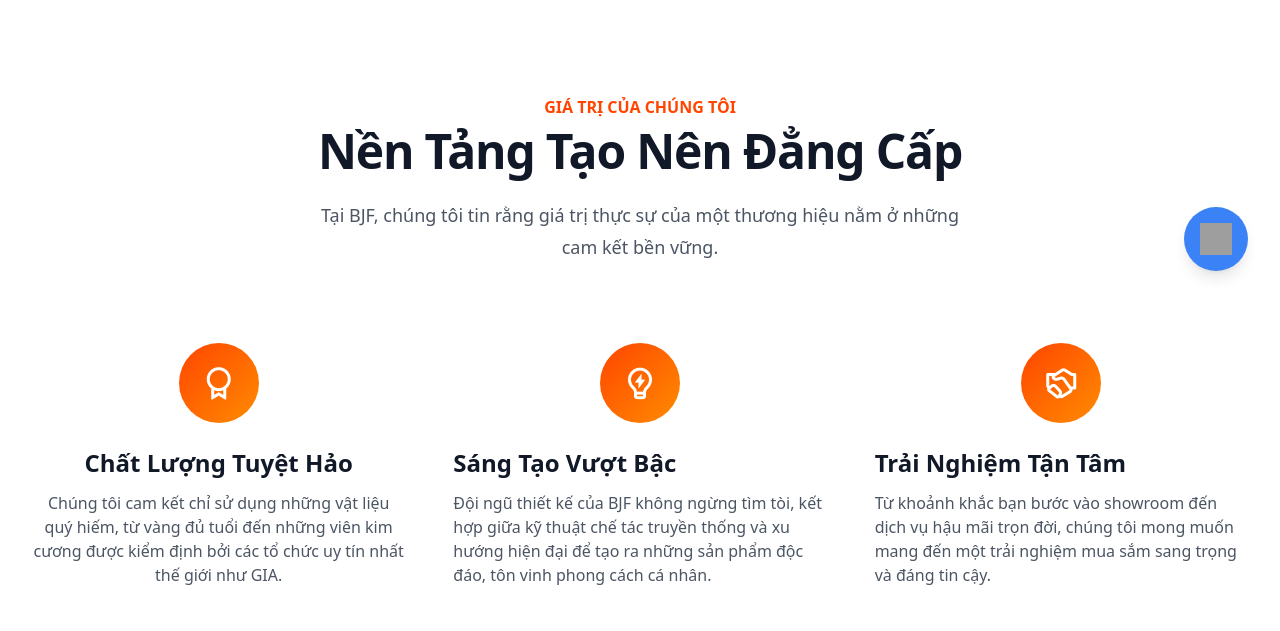
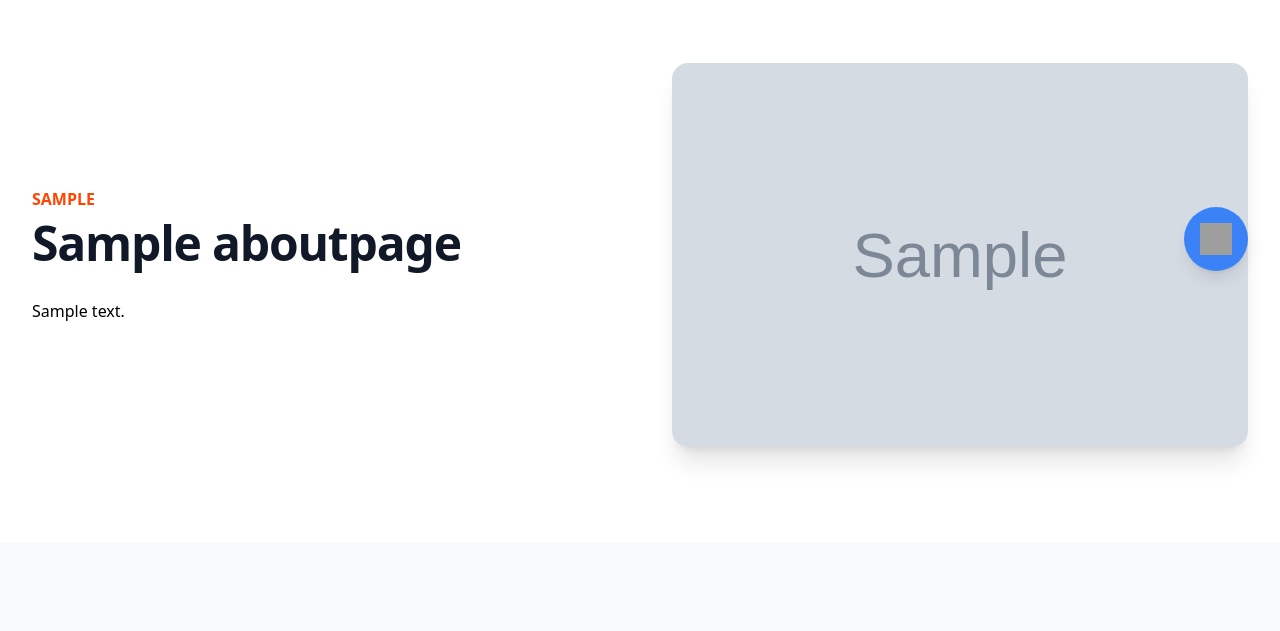
Before and after one commit to tunglb94/bjf-jewelry-store, a Django app: page /ve-chung-toi/ in a window 1280 px wide; the page is wider, and only the part inside the window is pictured. Shown: the part 497-1128 px from the top of that part. Run offline with Django 4.2, Linux system fonts and the light colour scheme; tables that the repository leaves empty hold one stand-in row (values such as "Sample post"); grey boxes marked "Sample" are stand-in pictures; some libraries are stand-ins or nearby versions; grey boxes are pictures that could not be loaded.

Commit message:
Fix About Us admin registration

```diff
--- a/templates/store/about.html
+++ b/templates/store/about.html
@@ -5,73 +5,89 @@
 {% block content %}
 <div class="relative bg-gray-900">
     <div class="absolute inset-0">
-        <img class="w-full h-full object-cover" src="https://images.unsplash.com/photo-1588444650739-fa1968691513?q=80&w=2070&auto=format&fit=crop" alt="Xưởng chế tác trang sức BJF">
+        {% if about_page.hero_image %}
+            <img class="w-full h-full object-cover" src="{{ about_page.hero_image.url }}" alt="Xưởng chế tác trang sức BJF">
+        {% else %}
+            <img class="w-full h-full object-cover" src="https://images.unsplash.com/photo-1588444650739-fa1968691513?q=80&w=2070&auto=format&fit=crop" alt="Xưởng chế tác trang sức BJF">
+        {% endif %}
         <div class="absolute inset-0 bg-black opacity-60"></div>
     </div>
     <div class="relative max-w-7xl mx-auto py-32 px-6 lg:px-8 text-center text-white">
-        <h1 class="text-5xl md:text-7xl font-bold tracking-tight">Câu Chuyện Về BJF</h1>
-        <p class="mt-6 text-xl md:text-2xl max-w-3xl mx-auto">Nơi mỗi tuyệt tác không chỉ là trang sức, mà là di sản của đam mê và sự tinh xảo.</p>
+        <h1 class="text-5xl md:text-7xl font-bold tracking-tight">{{ about_page.hero_title }}</h1>
+        <p class="mt-6 text-xl md:text-2xl max-w-3xl mx-auto">{{ about_page.hero_subtitle }}</p>
     </div>
 </div>
 
 <section class="py-24 bg-white">
     <div class="max-w-7xl mx-auto px-6 lg:px-8">
-        <div class="text-center">
-            <p class="font-semibold text-primary uppercase">Giá Trị Của Chúng Tôi</p>
-            <h2 class="mt-2 text-4xl font-bold tracking-tight text-gray-900 sm:text-5xl">Nền Tảng Tạo Nên Đẳng Cấp</h2>
-            <p class="mt-6 text-lg leading-8 text-gray-600 max-w-2xl mx-auto">Tại BJF, chúng tôi tin rằng giá trị thực sự của một thương hiệu nằm ở những cam kết bền vững.</p>
-        </div>
-        <div class="mt-20 grid grid-cols-1 md:grid-cols-3 gap-12">
-            <div class="text-center">
-                <div class="w-20 h-20 mx-auto mb-6 gradient-bg rounded-full flex items-center justify-center">
-                    <i class="ri-award-line text-4xl text-white"></i>
-                </div>
-                <h3 class="text-2xl font-semibold text-gray-900 mb-3">Chất Lượng Tuyệt Hảo</h3>
-                <p class="text-gray-600">Chúng tôi cam kết chỉ sử dụng những vật liệu quý hiếm, từ vàng đủ tuổi đến những viên kim cương được kiểm định bởi các tổ chức uy tín nhất thế giới như GIA.</p>
+        <div class="grid grid-cols-1 lg:grid-cols-2 gap-16 items-center">
+            <div class="lg:pr-8">
+                <p class="font-semibold text-primary uppercase">{{ about_page.philosophy_tagline }}</p>
+                <h2 class="mt-2 text-4xl font-bold tracking-tight text-gray-900 sm:text-5xl">{{ about_page.philosophy_title }}</h2>
+                <p class="mt-8 text-lg text-gray-600">{{ about_page.philosophy_content|linebreaks }}</p>
             </div>
-            <div>
-                <div class="w-20 h-20 mx-auto mb-6 gradient-bg rounded-full flex items-center justify-center">
-                    <i class="ri-lightbulb-flash-line text-4xl text-white"></i>
-                </div>
-                <h3 class="text-2xl font-semibold text-gray-900 mb-3">Sáng Tạo Vượt Bậc</h3>
-                <p class="text-gray-600">Đội ngũ thiết kế của BJF không ngừng tìm tòi, kết hợp giữa kỹ thuật chế tác truyền thống và xu hướng hiện đại để tạo ra những sản phẩm độc đáo, tôn vinh phong cách cá nhân.</p>
-            </div>
-            <div>
-                <div class="w-20 h-20 mx-auto mb-6 gradient-bg rounded-full flex items-center justify-center">
-                    <i class="ri-shake-hands-line text-4xl text-white"></i>
-                </div>
-                <h3 class="text-2xl font-semibold text-gray-900 mb-3">Trải Nghiệm Tận Tâm</h3>
-                <p class="text-gray-600">Từ khoảnh khắc bạn bước vào showroom đến dịch vụ hậu mãi trọn đời, chúng tôi mong muốn mang đến một trải nghiệm mua sắm sang trọng và đáng tin cậy.</p>
+            <div class="h-96 w-full">
+                {% if about_page.philosophy_image %}
+                    <img class="h-full w-full object-cover rounded-2xl shadow-xl" src="{{ about_page.philosophy_image.url }}" alt="Triết lý của BJF">
+                {% else %}
+                     <img class="h-full w-full object-cover rounded-2xl shadow-xl" src="https://images.unsplash.com/photo-1611859421235-9a67445a6534?q=80&w=2070" alt="Triết lý của BJF">
+                {% endif %}
             </div>
         </div>
     </div>
 </section>
 
-<section class="bg-gray-50 overflow-hidden">
-    <div class="max-w-7xl mx-auto">
-        <div class="grid grid-cols-1 lg:grid-cols-2">
-            <div class="p-8 md:p-12 lg:p-16 flex flex-col justify-center">
-                <p class="font-semibold text-primary uppercase">Nghệ Thuật Chế Tác</p>
-                <h2 class="mt-2 text-4xl font-bold tracking-tight text-gray-900 sm:text-5xl">Từ Ý Tưởng Đến Tuyệt Tác</h2>
-                <p class="mt-6 text-lg leading-8 text-gray-600">Mỗi sản phẩm tại BJF là kết tinh của một quy trình chế tác tỉ mỉ, đòi hỏi hàng trăm giờ lao động của những người thợ kim hoàn bậc thầy. Chúng tôi bắt đầu với bản phác thảo 2D, dựng mô hình 3D chi tiết, sau đó lựa chọn từng viên đá quý hoàn hảo và cuối cùng là hoàn thiện sản phẩm bằng tay để đảm bảo độ chính xác và vẻ đẹp hoàn mỹ nhất.</p>
+<section class="py-24 bg-gray-50">
+    <div class="max-w-7xl mx-auto px-6 lg:px-8">
+        <div class="text-center">
+            <h2 class="text-4xl font-bold tracking-tight text-gray-900 sm:text-5xl">{{ about_page.history_title }}</h2>
+            <p class="mt-6 text-lg leading-8 text-gray-600 max-w-2xl mx-auto">{{ about_page.history_subtitle }}</p>
+        </div>
+        <div class="mt-20 space-y-16">
+            <div class="relative flex items-center">
+                <div class="hidden md:block w-1/2 pr-8">
+                    {% if about_page.milestone1_image %}
+                    <img src="{{ about_page.milestone1_image.url }}" class="rounded-2xl shadow-xl w-full object-cover" alt="{{ about_page.milestone1_year }}">
+                    {% endif %}
+                </div>
+                <div class="hidden md:block absolute h-full border-l-2 border-primary left-1/2 transform -translate-x-1/2"></div>
+                <div class="bg-primary w-8 h-8 rounded-full absolute left-1/2 transform -translate-x-1/2 flex items-center justify-center text-white font-bold">1</div>
+                <div class="w-full md:w-1/2 md:pl-8">
+                    <div class="bg-white p-6 rounded-2xl shadow-xl">
+                        <p class="text-xl font-bold text-gray-900">{{ about_page.milestone1_year }}</p>
+                        <p class="mt-2 text-gray-600">{{ about_page.milestone1_text }}</p>
+                    </div>
+                </div>
             </div>
-            <div class="h-80 lg:h-auto">
-                 <img class="h-full w-full object-cover" src="https://images.unsplash.com/photo-1610495393931-78971337e5b2?q=80&w=1964&auto=format&fit=crop" alt="Quy trình chế tác trang sức">
+            <div class="relative flex items-center">
+                <div class="w-full md:w-1/2 md:pr-8 text-right md:order-2">
+                    <div class="bg-white p-6 rounded-2xl shadow-xl">
+                        <p class="text-xl font-bold text-gray-900">{{ about_page.milestone2_year }}</p>
+                        <p class="mt-2 text-gray-600">{{ about_page.milestone2_text }}</p>
+                    </div>
+                </div>
+                <div class="hidden md:block absolute h-full border-l-2 border-primary left-1/2 transform -translate-x-1/2"></div>
+                <div class="bg-primary w-8 h-8 rounded-full absolute left-1/2 transform -translate-x-1/2 flex items-center justify-center text-white font-bold">2</div>
+                <div class="w-full md:w-1/2 md:pl-8 md:order-1">
+                    {% if about_page.milestone2_image %}
+                    <img src="{{ about_page.milestone2_image.url }}" class="rounded-2xl shadow-xl w-full object-cover" alt="{{ about_page.milestone2_year }}">
+                    {% endif %}
+                </div>
             </div>
-        </div>
-    </div>
-</section>
-
-<section class="bg-white overflow-hidden">
-    <div class="max-w-7xl mx-auto">
-        <div class="grid grid-cols-1 lg:grid-cols-2">
-             <div class="h-80 lg:h-auto lg:order-2">
-                 <img class="h-full w-full object-cover" src="https://images.unsplash.com/photo-1560250097-0b93528c311a?q=80&w=1974&auto=format&fit=crop" alt="Người sáng lập BJF">
-            </div>
-            <div class="p-8 md:p-12 lg:p-16 flex flex-col justify-center lg:order-1">
-                <p class="font-semibold text-primary uppercase">Người Sáng Lập</p>
-                <h2 class="mt-2 text-4xl font-bold tracking-tight text-gray-900 sm:text-5xl">Tâm Huyết & Tầm Nhìn</h2>
-                <p class="mt-6 text-lg leading-8 text-gray-600">Với hơn 20 năm kinh nghiệm trong ngành kim hoàn, nhà sáng lập của chúng tôi đã xây dựng BJF với một tầm nhìn duy nhất: tạo ra những sản phẩm trang sức Việt Nam có thể sánh ngang với các thương hiệu quốc tế. Niềm tin vào tay nghề thủ công Việt và tình yêu với vẻ đẹp của đá quý là kim chỉ nam cho mọi hoạt động của chúng tôi.</p>
+            <div class="relative flex items-center">
+                <div class="hidden md:block w-1/2 pr-8">
+                     {% if about_page.milestone3_image %}
+                    <img src="{{ about_page.milestone3_image.url }}" class="rounded-2xl shadow-xl w-full object-cover" alt="{{ about_page.milestone3_year }}">
+                    {% endif %}
+                </div>
+                <div class="hidden md:block absolute h-full border-l-2 border-primary left-1/2 transform -translate-x-1/2"></div>
+                <div class="bg-primary w-8 h-8 rounded-full absolute left-1/2 transform -translate-x-1/2 flex items-center justify-center text-white font-bold">3</div>
+                <div class="w-full md:w-1/2 md:pl-8">
+                    <div class="bg-white p-6 rounded-2xl shadow-xl">
+                        <p class="text-xl font-bold text-gray-900">{{ about_page.milestone3_year }}</p>
+                        <p class="mt-2 text-gray-600">{{ about_page.milestone3_text }}</p>
+                    </div>
+                </div>
             </div>
         </div>
     </div>
@@ -80,32 +96,32 @@
 <section class="py-24 bg-white">
     <div class="max-w-7xl mx-auto px-6 lg:px-8">
         <div class="text-center">
-            <h2 class="animate__animated animate__fadeInDown text-4xl font-bold tracking-tight text-gray-900 sm:text-5xl">Nghệ Thuật Chế Tác Đỉnh Cao</h2>
-            <p class="animate__animated animate__fadeIn mt-6 text-lg leading-8 text-gray-600 max-w-2xl mx-auto">Mỗi sản phẩm là một bản giao hưởng của vật liệu quý hiếm và bàn tay tài hoa của nghệ nhân.</p>
+            <h2 class="text-4xl font-bold tracking-tight text-gray-900 sm:text-5xl">{{ about_page.craftsmanship_title }}</h2>
+            <p class="mt-6 text-lg leading-8 text-gray-600 max-w-2xl mx-auto">{{ about_page.craftsmanship_subtitle }}</p>
         </div>
         <div class="mt-20 grid grid-cols-1 md:grid-cols-2 lg:grid-cols-4 gap-8">
-            <div class="animate__animated animate__fadeInUp flex flex-col items-center text-center" style="animation-delay: 0.2s;">
+            <div class="flex flex-col items-center text-center">
                 <div class="p-4 bg-orange-100 rounded-full">
                     <i class="ri-search-eye-line text-4xl text-primary"></i>
                 </div>
                 <h3 class="mt-5 text-xl font-semibold text-gray-900">Tuyển Chọn</h3>
                 <p class="mt-2 text-gray-600">Chỉ những viên kim cương và đá quý đạt tiêu chuẩn khắt khe về độ tinh khiết, màu sắc và giác cắt mới được lựa chọn.</p>
             </div>
-            <div class="animate__animated animate__fadeInUp flex flex-col items-center text-center" style="animation-delay: 0.4s;">
+            <div class="flex flex-col items-center text-center">
                 <div class="p-4 bg-orange-100 rounded-full">
                     <i class="ri-draft-line text-4xl text-primary"></i>
                 </div>
                 <h3 class="mt-5 text-xl font-semibold text-gray-900">Thiết Kế</h3>
                 <p class="mt-2 text-gray-600">Từ cảm hứng ban đầu, các nhà thiết kế của chúng tôi phác thảo và dựng mô hình 3D để hiện thực hóa ý tưởng một cách hoàn hảo.</p>
             </div>
-            <div class="animate__animated animate__fadeInUp flex flex-col items-center text-center" style="animation-delay: 0.6s;">
+            <div class="flex flex-col items-center text-center">
                 <div class="p-4 bg-orange-100 rounded-full">
                     <i class="ri-tools-line text-4xl text-primary"></i>
                 </div>
                 <h3 class="mt-5 text-xl font-semibold text-gray-900">Chế Tác</h3>
                 <p class="mt-2 text-gray-600">Bằng kỹ thuật thủ công bậc thầy, các nghệ nhân kim hoàn thổi hồn vào kim loại quý, tạo nên những tác phẩm tinh xảo đến từng chi tiết.</p>
             </div>
-            <div class="animate__animated animate__fadeInUp flex flex-col items-center text-center" style="animation-delay: 0.8s;">
+            <div class="flex flex-col items-center text-center">
                 <div class="p-4 bg-orange-100 rounded-full">
                     <i class="ri-shield-check-line text-4xl text-primary"></i>
                 </div>
```
